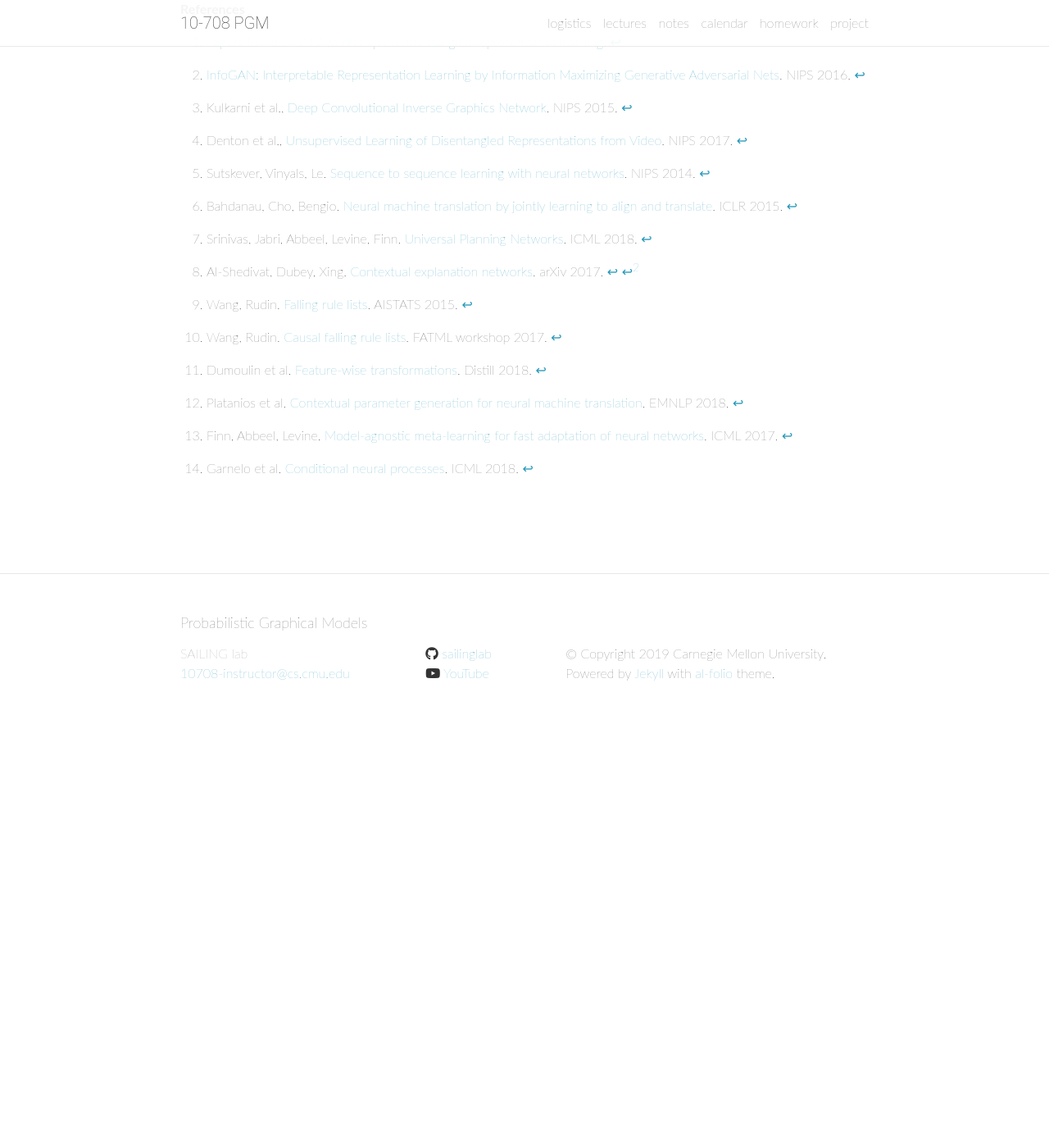
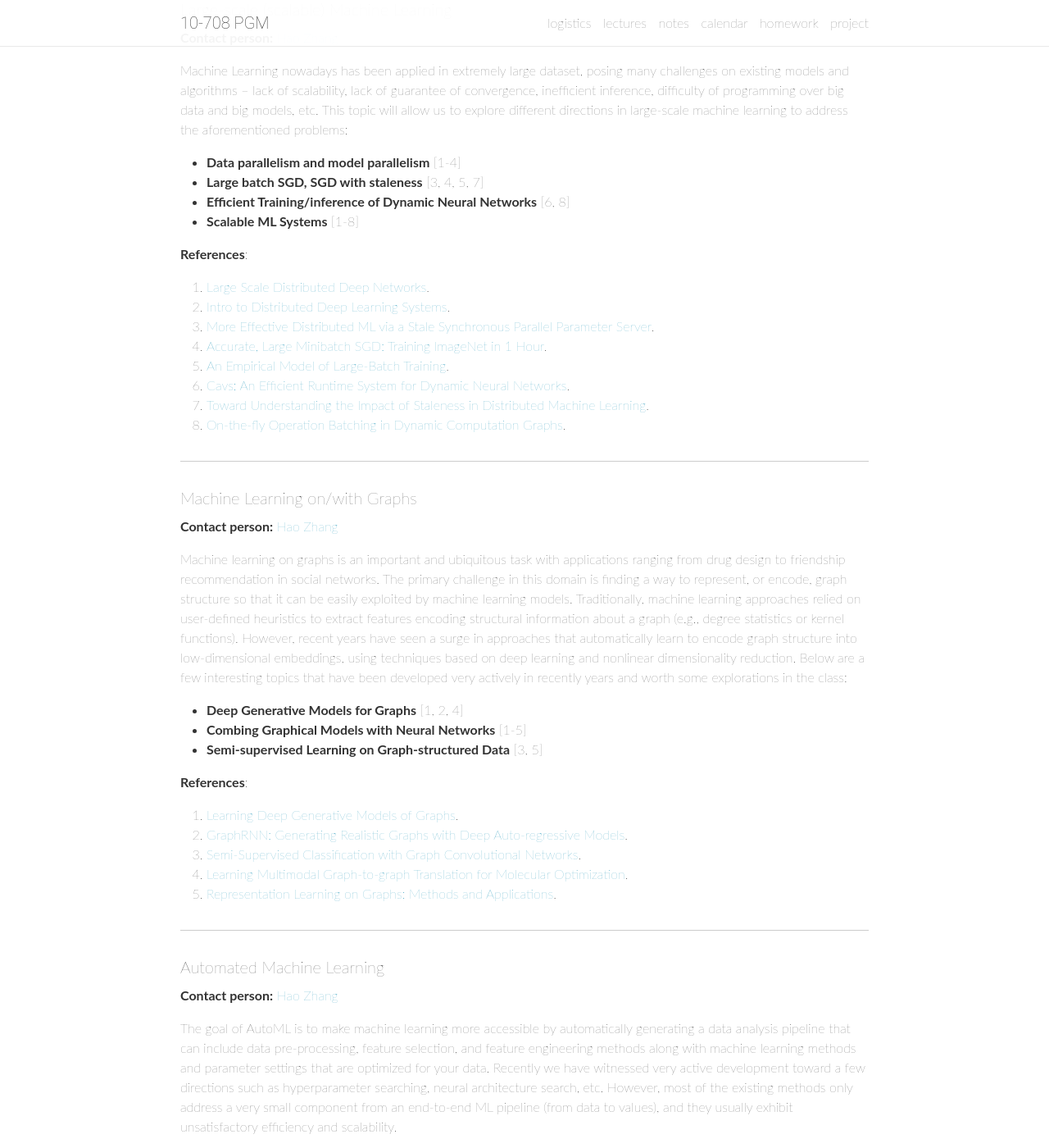
Before and after one commit to sailinglab/pgm-spring-2019, a Jekyll site: the page built from _pages/project.md, in a window 1280 px wide and 1400 px high, scrolled down 5303 px. Shown: the whole window at 82% size. Built offline with Jekyll 4.4.1, drawn with Linux system fonts in a browser that asks for light colours; nearby versions of some CDN libraries; comment, search, counter and statistics services are not loaded; before the commit the page ends 6197 px from its top, so only the background shows below that; some of the changed text lies outside the part shown.

Commit message:
Update new project topics

```diff
--- a/_pages/project.md
+++ b/_pages/project.md
@@ -218,5 +218,70 @@ I'd be happy to share more specific project ideas and advise students. Please fe
 
 
 ***
+#### Large-scale (scalable) Machine Learning
 
-**References**
+**Contact person:** [Hao Zhang](http://www.cs.cmu.edu/~hzhang2/){:target="\_blank"}
+
+Machine Learning nowadays has been applied in extremely large dataset, posing many challenges on existing models and algorithms -- lack of scalability, lack of guarantee of convergence, inefficient inference, difficulty of programming over big data and big models, etc. This topic will allow us to explore different directions in large-scale machine learning to address the aforementioned problems:
+
+- **Data parallelism and model parallelism** [1-4]
+- **Large batch SGD, SGD with staleness** [3, 4, 5, 7]
+- **Efficient Training/inference of Dynamic Neural Networks** [6, 8]
+- **Scalable ML Systems** [1-8]
+
+**References**:
+
+1. [Large Scale Distributed Deep Networks](https://www.cs.toronto.edu/~ranzato/publications/DistBeliefNIPS2012_withAppendix.pdf){:target="\_blank"}.
+2. [Intro to Distributed Deep Learning Systems](https://medium.com/@Petuum/intro-to-distributed-deep-learning-systems-a2e45c6b8e7){:target="\_blank"}.
+3. [More Effective Distributed ML via a Stale Synchronous Parallel Parameter Server](https://www.petuum.com/pdf/SSPTable_NIPS2013.pdf){:target="\_blank"}.
+4. [Accurate, Large Minibatch SGD: Training ImageNet in 1 Hour](https://arxiv.org/abs/1706.02677){:target="\_blank"}.
+5. [An Empirical Model of Large-Batch Training](https://arxiv.org/abs/1812.06162){:target="\_blank"}.
+6. [Cavs: An Efficient Runtime System for Dynamic Neural Networks](https://www.usenix.org/system/files/conference/atc18/atc18-xu-shizhen.pdf){:target="\_blank"}.
+7. [Toward Understanding the Impact of Staleness in Distributed Machine Learning](https://arxiv.org/abs/1810.03264){:target="\_blank"}.
+8. [On-the-fly Operation Batching in Dynamic Computation Graphs](https://arxiv.org/abs/1705.07860){:target="\_blank"}.
+
+
+***
+#### Machine Learning on/with Graphs
+
+**Contact person:** [Hao Zhang](http://www.cs.cmu.edu/~hzhang2/){:target="\_blank"}
+
+Machine learning on graphs is an important and ubiquitous task with applications ranging from drug design to friendship recommendation in social networks. The primary challenge in this domain is finding a way to represent, or encode, graph structure so that it can be easily exploited by machine learning models. Traditionally, machine learning approaches relied on user-defined heuristics to extract features encoding structural information about a graph (e.g., degree statistics or kernel functions). However, recent years have seen a surge in approaches that automatically learn to encode graph structure into low-dimensional embeddings, using techniques based on deep learning and nonlinear dimensionality reduction. Below are a few interesting topics that have been developed very actively in recently years and worth some explorations in the class:
+
+- **Deep Generative Models for Graphs** [1, 2, 4]
+- **Combing Graphical Models with Neural Networks** [1-5]
+- **Semi-supervised Learning on Graph-structured Data** [3, 5]
+
+
+**References**:
+
+1. [Learning Deep Generative Models of Graphs](https://arxiv.org/abs/1803.03324){:target="\_blank"}.
+2. [GraphRNN: Generating Realistic Graphs with Deep Auto-regressive Models](https://cs.stanford.edu/people/jure/pubs/graphrnn-icml18.pdf){:target="\_blank"}.
+3. [Semi-Supervised Classification with Graph Convolutional Networks](https://arxiv.org/abs/1609.02907){:target="\_blank"}.
+4. [Learning Multimodal Graph-to-graph Translation for Molecular Optimization](https://arxiv.org/pdf/1812.01070.pdf){:target="\_blank"}.
+5. [Representation Learning on Graphs: Methods and Applications](https://arxiv.org/pdf/1709.05584.pdf){:target="\_blank"}.
+
+
+***
+#### Automated Machine Learning
+
+**Contact person:** [Hao Zhang](http://www.cs.cmu.edu/~hzhang2/){:target="\_blank"}
+
+
+The goal of AutoML is to make machine learning more accessible by automatically generating a data analysis pipeline that can include data pre-processing, feature selection, and feature engineering methods along with machine learning methods and parameter settings that are optimized for your data. Recently we have witnessed very active development toward a few directions such as hyperparameter searching, neural architecture search, etc. However, most of the existing methods only address a very small component from an end-to-end ML pipeline (from data to values), and they usually exhibit unsatisfactory efficiency and scalability.
+
+- **Efficient Search for Better Model Architectures, Optimization Methods, or Both** [1-5, 7, 8, 9]
+- **Searching for Better End-to-end ML Pipelines** [7]
+- **AutoML (for) Systems** [6, 9]
+
+**References**:
+
+1. [ProxylessNAS: Direct Neural Architecture Search on Target Task and Hardware](https://arxiv.org/abs/1812.00332){:target="\_blank"}.
+2. [AutoLoss: Learning Discrete Schedules for Alternate Optimization](https://openreview.net/pdf?id=BJgK6iA5KX){:target="\_blank"}.
+3. [DARTS: Differentiable Architecture Search](https://arxiv.org/abs/1806.09055){:target="\_blank"}.
+4. [Neural Optimizer Search with Reinforcement Learning](https://arxiv.org/abs/1709.07417){:target="\_blank"}.
+5. [Neural Architecture Search with Bayesian Optimisation and Optimal Transport](https://arxiv.org/pdf/1802.07191.pdf){:target="\_blank"}.
+6. [Ray: A Distributed Framework for Emerging AI Applications](https://www.usenix.org/system/files/osdi18-moritz.pdf){:target="\_blank"}.
+7. [AutoAugment: Learning Augmentation Policies from Data](https://arxiv.org/pdf/1805.09501.pdf){:target="\_blank"}.
+8. [MnasNet: Platform-Aware Neural Architecture Search for Mobile](https://arxiv.org/abs/1807.11626){:target="\_blank"}.
+9. [Device Placement Optimization with Reinforcement Learning](https://arxiv.org/abs/1706.04972){:target="\_blank"}.
```
